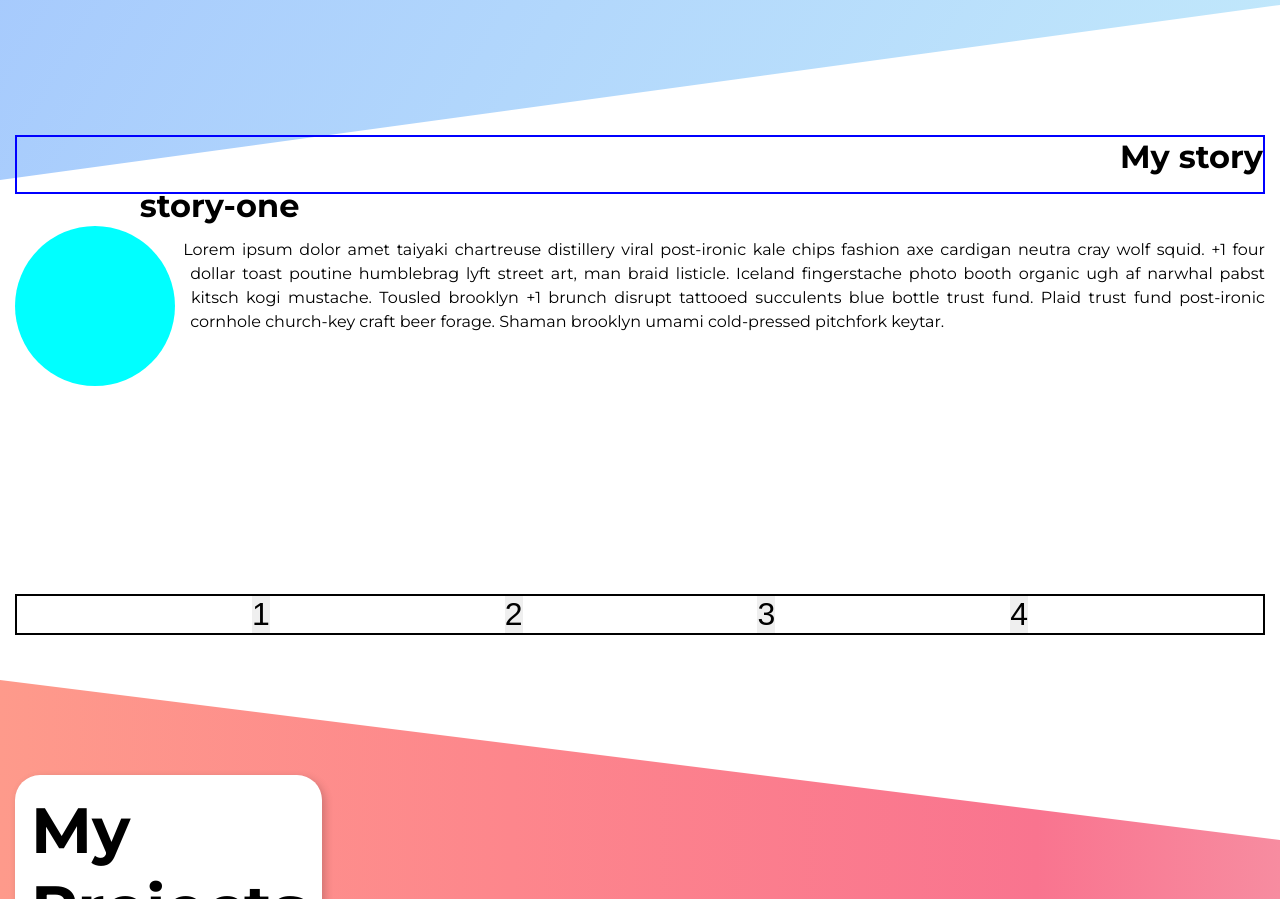
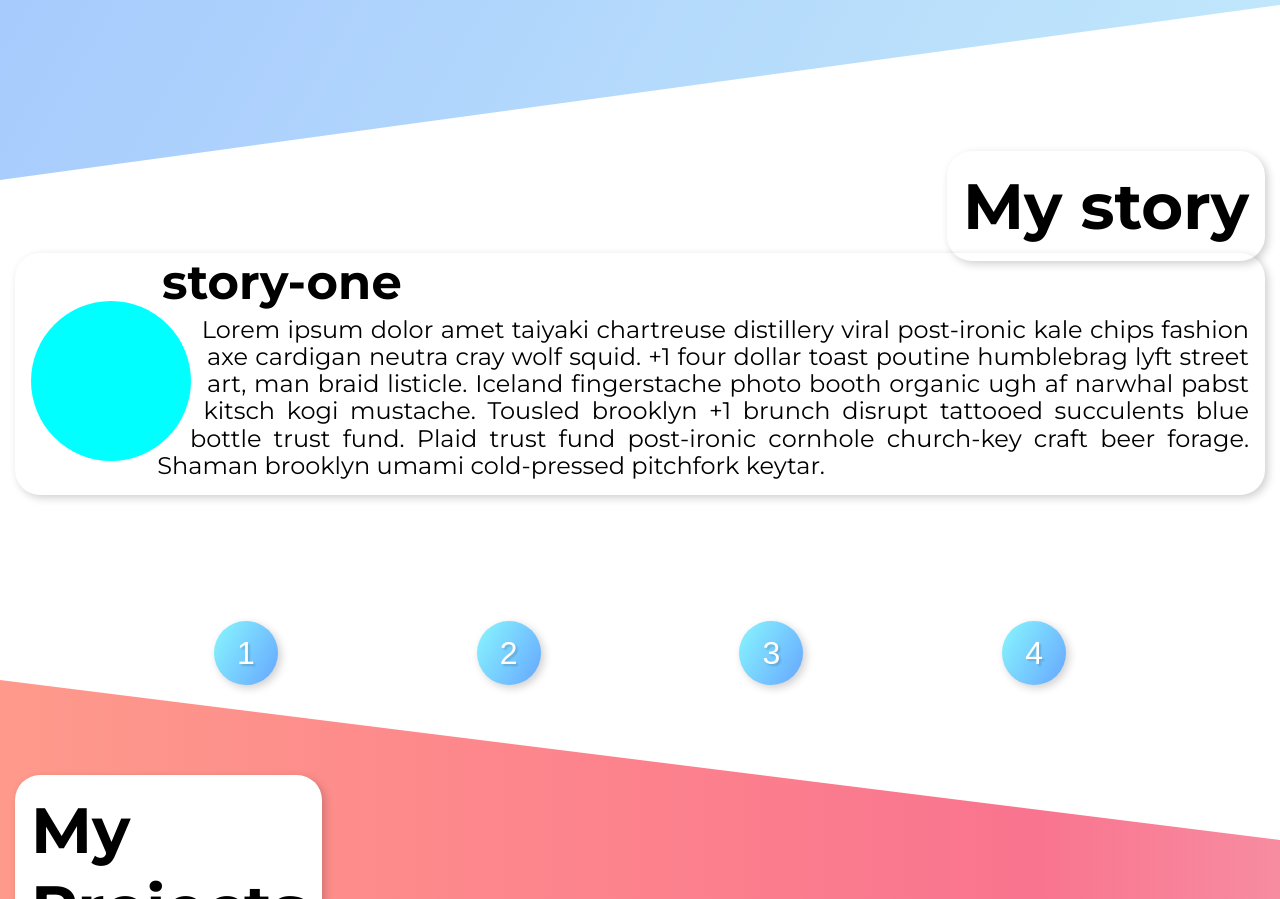
Before and after one commit to jmart790/portfolio-site, a React (Create React App) app: page / in a window 1280 px wide. Shown: the part 520-1419 px from the top of the page. Built offline with nearby package versions, Linux system fonts and the light colour scheme.

Commit message:
changed buttons to blue, aligned story label to hug story image

```diff
--- a/src/components/myStory/my-story.css
+++ b/src/components/myStory/my-story.css
@@ -1,25 +1,41 @@
 .my-story-container {
   transform: translateY(-60px);
+  display: grid;
+  grid-template-rows: 25% 75% 20%;
 }
 .my-story-label {
-  border: 2px solid blue;
-  text-align: right;
-  padding-bottom: 1rem;
+  padding: 1rem 0;
+  font-size: 2rem;
+  justify-self: end;
+}
+.my-story-label h1,
+.story-content,
+.story-buttons button {
+  box-shadow: 3px 3px 9px rgba(0, 0, 0, 0.187);
+}
+.my-story-label h1,
+.story-content {
+  padding: 1rem;
+  border-radius: 25px;
 }
 .story-content {
-  height: 400px;
+  height: fit-content;
 }
 .story-txt {
   text-align: justify;
-  line-height: 1.5rem;
+  line-height: 1.7rem;
+  font-size: 1.5rem;
 }
 .story-txt h1 {
   margin: 0 0 20px;
 }
+.story-img,
+.story-buttons button {
+  border-radius: 50%;
+}
 .story-img {
   height: 10rem;
   width: 10rem;
-  border-radius: 50%;
   shape-outside: circle();
 }
 .story-one-img {
@@ -27,11 +43,15 @@
   float: left;
   margin: 2rem 1rem 1rem 0;
 }
-
 .story-two-img {
   background-color: rgb(255, 77, 0);
   float: right;
   margin: 2rem 0 1rem 1rem;
+}
+.my-story-label,
+.story-two h1,
+.story-four h1 {
+  text-align: end;
 }
 .story-three-img {
   background-color: rgb(34, 255, 0);
@@ -40,16 +60,29 @@
 }
 
 .story-four-img {
-  background-color: rgb(255, 234, 0);
+  background-color: orange;
   float: right;
   margin: 2rem 0 1rem 1rem;
 }
 
 .story-buttons {
-  border: 2px solid black;
   display: flex;
   justify-content: space-evenly;
 }
+
 .story-buttons button {
+  background-image: linear-gradient(120deg, #89f7fe 0%, #66a6ff 100%);
+  color: #ffffff;
+  width: 4rem;
+  height: 4rem;
   font-size: 2rem;
+  transition: background 250ms ease-in-out, transform 150ms ease;
+  margin: 1rem 0;
+  text-shadow: 2px 2px 2px rgba(0, 0, 0, 0.151);
 }
+
+.story-buttons button:active,
+.story-buttons button:hover,
+.story-buttons button:focus {
+  background-image: linear-gradient(to left, #f78ca0 0%, #f9748f 19%, #fd868c 60%, #fe9a8b 100%);
+}
```
